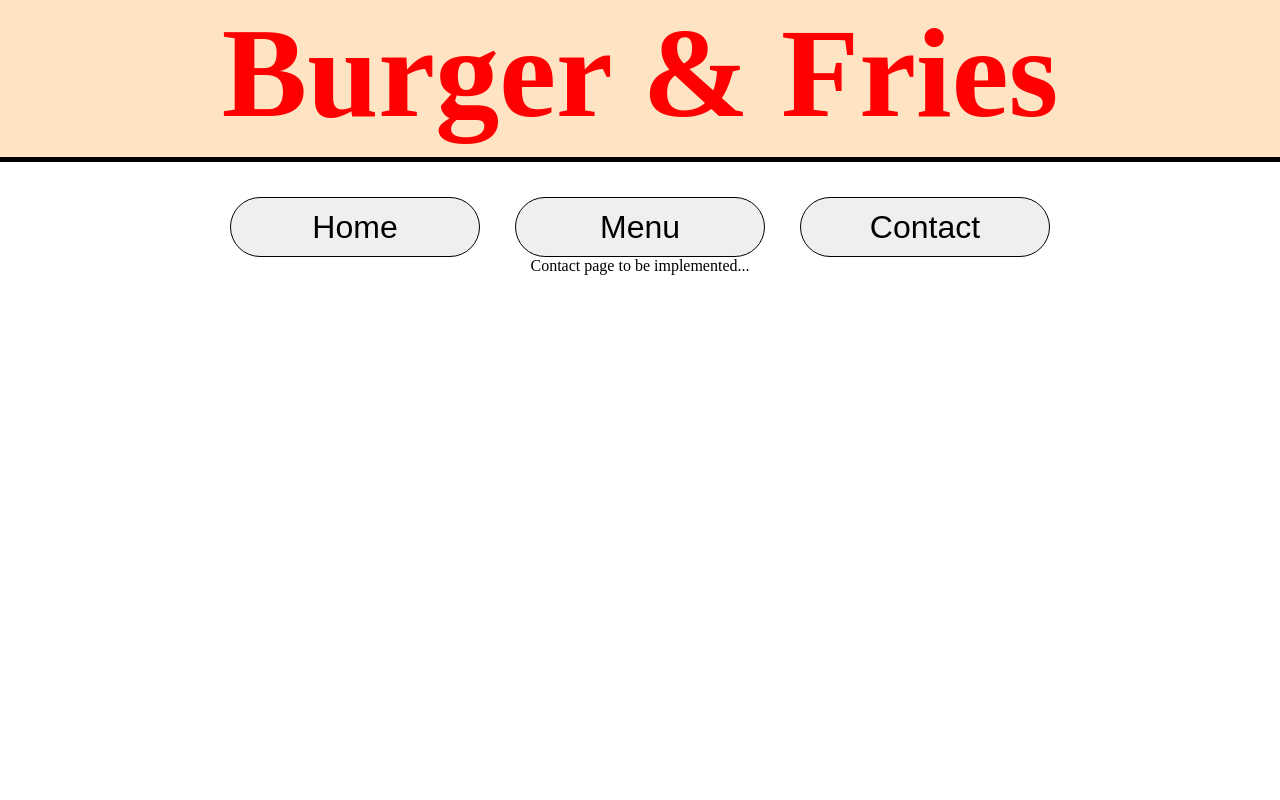
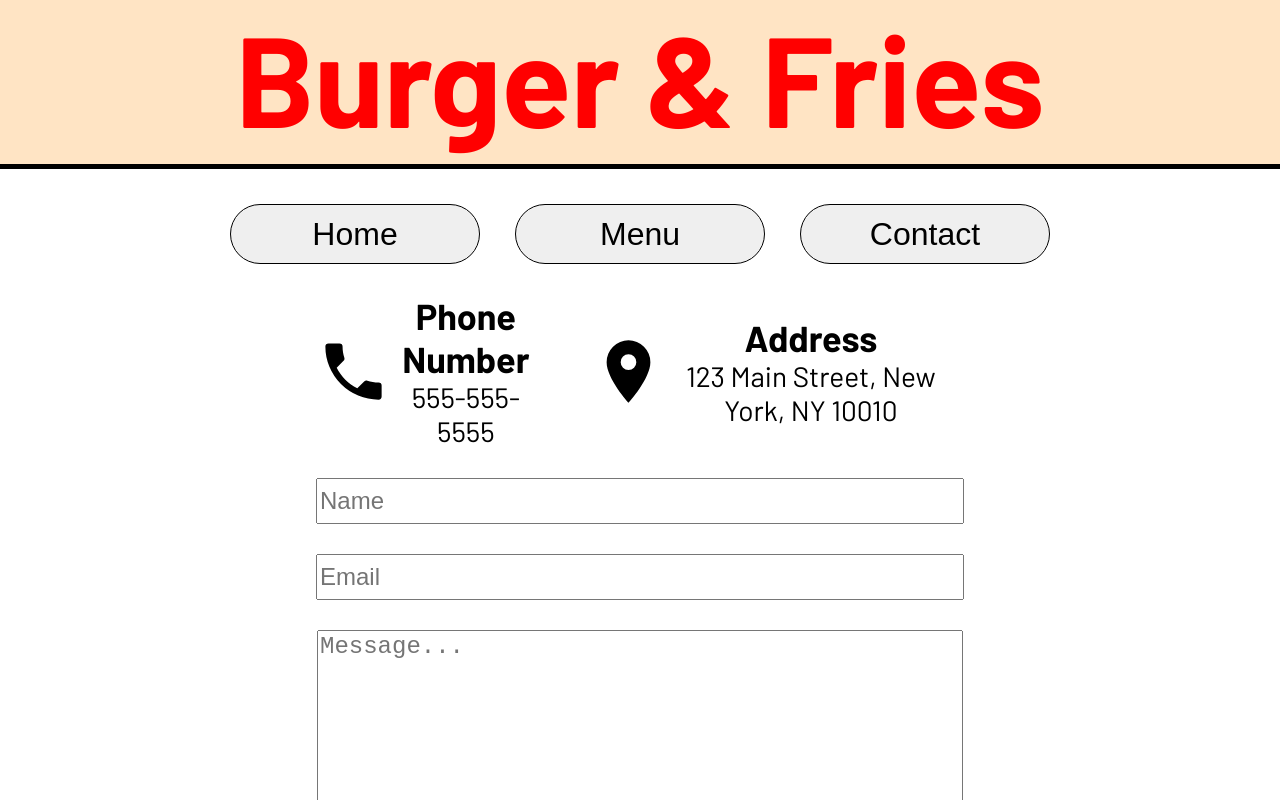
Before and after one commit to CharlesCoeder/restaurant-page, a website with bundled scripts: page dist/index.html in a window 1280 px wide. Both pictures are taken after a click on the button "Contact". Shown: the top 800 px of the page. Built offline with nearby package versions, Linux system fonts and the light colour scheme.

Commit message:
Contact page

```diff
--- /dev/null
+++ b/src/contact.js
@@ -0,0 +1,66 @@
+function contact(){
+    const contactInfo = document.createElement('div');
+    contactInfo.classList.add('contact-info');
+
+    const phoneInfo = document.createElement('div');
+    phoneInfo.classList.add('info');
+    const phoneText = document.createElement('div');
+    phoneText.textContent = "Phone Number";
+    const phoneNumber = document.createElement('div');
+    phoneNumber.textContent = "555-555-5555";
+    const phoneImg = document.createElement('img');
+    phoneImg.src = "../src/phone.svg";
+    phoneImg.alt = "Phone Number";
+    phoneInfo.appendChild(phoneText);
+    phoneInfo.appendChild(phoneNumber);
+
+    const addressInfo = document.createElement('div');
+    addressInfo.classList.add('info');
+    const addressText = document.createElement('div');
+    addressText.textContent = "Address";
+    const addressNumber = document.createElement('div');
+    addressNumber.textContent = "123 Main Street, New York, NY 10010";
+    const addressImg = document.createElement('img');
+    addressImg.src = "../src/address.svg";
+    addressImg.alt = "Address";
+    addressInfo.appendChild(addressText);
+    addressInfo.appendChild(addressNumber);
+
+    const phoneSection = document.createElement('div');
+    phoneSection.classList.add('infoSection');
+    phoneSection.appendChild(phoneInfo);
+    phoneSection.appendChild(phoneImg);
+
+    const addressSection = document.createElement('div');
+    addressSection.classList.add('infoSection');
+    addressSection.appendChild(addressInfo);
+    addressSection.appendChild(addressImg);
+
+    contactInfo.appendChild(phoneSection);
+    contactInfo.appendChild(addressSection);
+
+    const form = document.createElement('form');
+    const nameInput = document.createElement('input');
+    nameInput.type = "text";
+    nameInput.placeholder = "Name";
+    const emailInput = document.createElement('input');
+    emailInput.type = "email";
+    emailInput.placeholder = "Email";
+    const messageInput = document.createElement('textarea');
+    messageInput.cols = "30";
+    messageInput.rows = "10";
+    messageInput.placeholder = "Message...";
+    const submitBtn = document.createElement('button');
+    submitBtn.type = "button";
+    submitBtn.textContent = "Submit";
+    form.appendChild(nameInput);
+    form.appendChild(emailInput);
+    form.appendChild(messageInput);
+    form.appendChild(submitBtn);
+
+    const container = document.querySelector('.main');
+    container.appendChild(contactInfo);
+    container.appendChild(form);
+}
+
+export default contact;
--- a/src/index.js
+++ b/src/index.js
@@ -1,6 +1,7 @@
 import initialPage from './initialPage';
 import home from './home';
 import menu from './menu';
+import contact from './contact';
 
 initialPage();
 home();
@@ -32,7 +33,5 @@ menuBtn.addEventListener('click', () => {
 const contactBtn = document.querySelector('.contactBtn');
 contactBtn.addEventListener('click', () => {
     removeContent();
-    const test = document.createElement('div');
-    test.textContent = "Contact page to be implemented...";
-    container.appendChild(test);
+    contact();
 });
```
Also changed, not shown: dist/index.html, dist/main.js, dist/style.css, src/address.svg (added), src/phone.svg (added).
